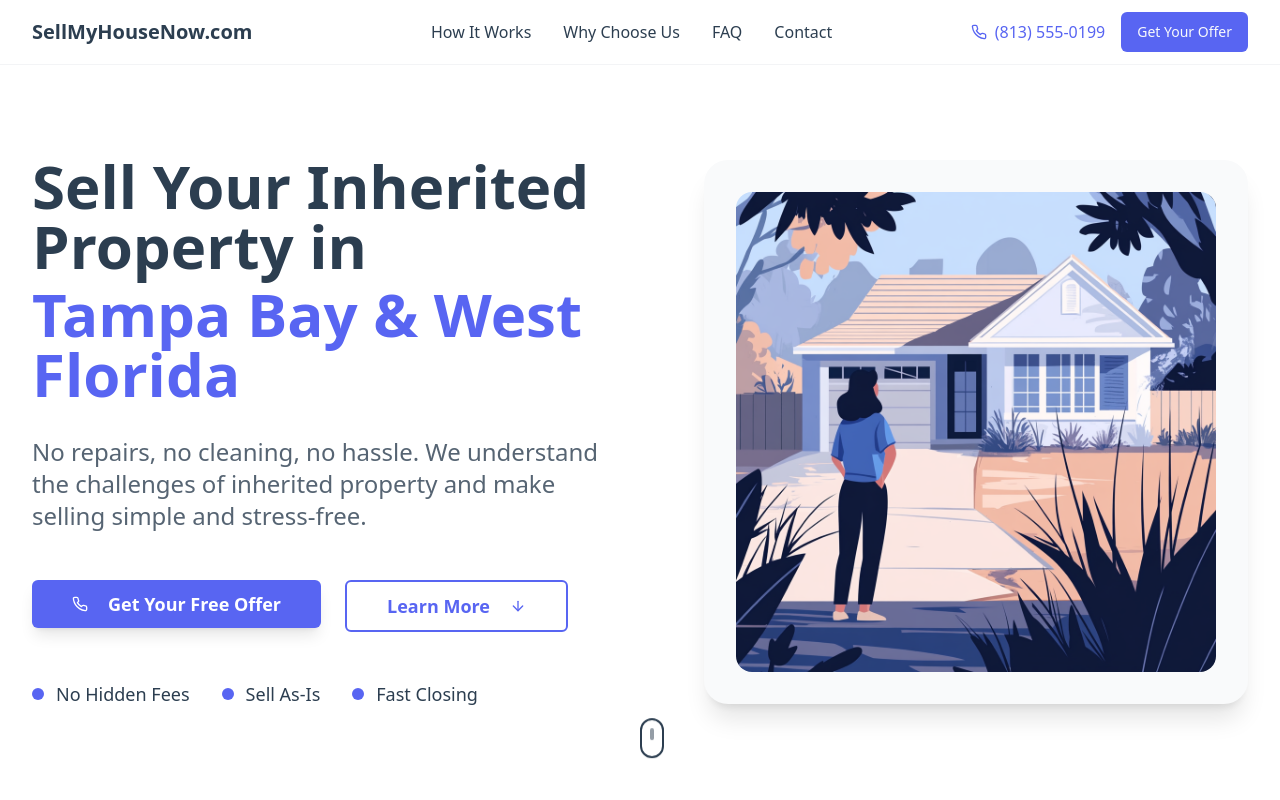
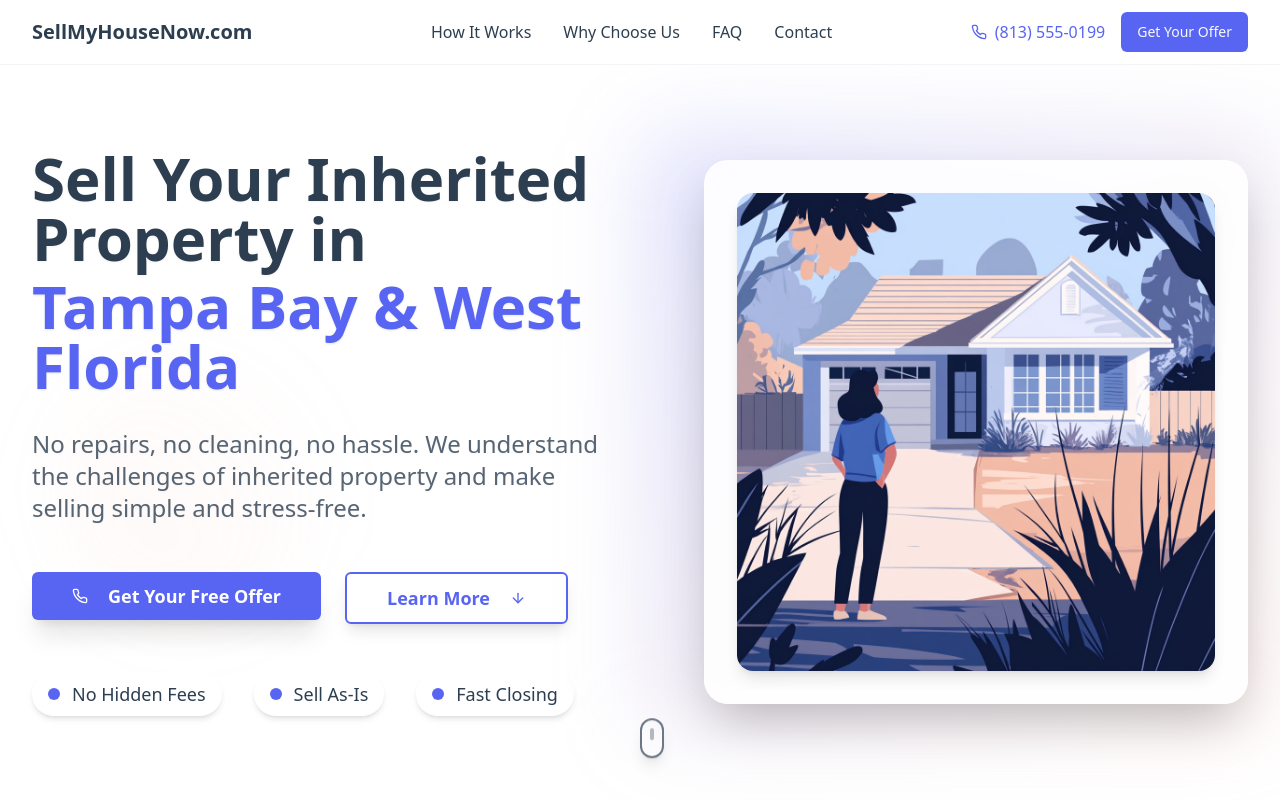
Before and after one commit to tlfla/gentle-home-solutions, a React (Vite) app: page / in a window 1280 px wide. Shown: the top 800 px of the page. Built offline with nearby package versions, Linux system fonts and the light colour scheme.

Commit message:
Fix: Implement hero section and background updates
- Remove `bg-white` from the main container in `Index.tsx`.
- Add a subtle gradient background to the hero section using brand colors.
- Implement floating geometric shapes, gentle animations, and soft shadows in the hero section.

```diff
--- a/src/components/Hero.tsx
+++ b/src/components/Hero.tsx
@@ -18,17 +18,35 @@ export const Hero = () => {
   };
 
   return (
-    <section className="relative min-h-screen flex items-center justify-center bg-white overflow-hidden pt-16">
+    <section className="relative min-h-screen flex items-center justify-center overflow-hidden pt-16 bg-gradient-to-br from-white via-[#5865F2]/8 to-[#F4B5A0]/12">
+      {/* Floating Geometric Shapes */}
+      <div className="absolute inset-0 overflow-hidden pointer-events-none">
+        {/* Large floating circle */}
+        <div className="absolute top-20 right-20 w-96 h-96 bg-gradient-to-br from-[#5865F2]/8 to-[#7B68EE]/6 rounded-full blur-3xl animate-pulse"></div>
+
+        {/* Medium floating shapes */}
+        <div className="absolute bottom-32 left-16 w-64 h-64 bg-gradient-to-tr from-[#F4B5A0]/10 to-[#E8DCC0]/8 rounded-full blur-2xl animate-bounce" style={{animationDuration: '6s'}}></div>
+
+        {/* Small accent shapes */}
+        <div className="absolute top-1/3 left-1/4 w-32 h-32 bg-[#5865F2]/12 rounded-full blur-xl animate-pulse" style={{animationDelay: '2s'}}></div>
+        <div className="absolute bottom-1/4 right-1/3 w-48 h-48 bg-[#7B68EE]/8 rounded-full blur-2xl animate-bounce" style={{animationDuration: '8s', animationDelay: '1s'}}></div>
+
+        {/* Subtle geometric patterns */}
+        <div className="absolute top-1/2 right-1/4 w-24 h-24 border border-[#5865F2]/20 rounded-lg rotate-45 animate-spin" style={{animationDuration: '20s'}}></div>
+        <div className="absolute bottom-1/3 left-1/3 w-16 h-16 border-2 border-[#F4B5A0]/25 rounded-full animate-ping" style={{animationDuration: '4s'}}></div>
+      </div>
+
+      {/* Main Content */}
       <div className="relative z-10 max-w-7xl mx-auto px-4 sm:px-6 lg:px-8 py-16">
         <div className="grid lg:grid-cols-2 gap-16 items-center">
           {/* Left Column - Content */}
           <div className="space-y-12 animate-fade-in">
             <div className="space-y-8">
-              <h1 className="text-4xl md:text-5xl lg:text-6xl font-bold text-[#2C3E50] leading-tight">
+              <h1 className="text-4xl md:text-5xl lg:text-6xl font-bold text-[#2C3E50] leading-tight drop-shadow-sm">
                 Sell Your Inherited Property in
-                <span className="text-[#5865F2] block mt-2">Tampa Bay & West Florida</span>
+                <span className="text-[#5865F2] block mt-2 drop-shadow-sm">Tampa Bay & West Florida</span>
               </h1>
-              <p className="text-xl md:text-2xl text-[#2C3E50] opacity-80 leading-relaxed">
+              <p className="text-xl md:text-2xl text-[#2C3E50] opacity-80 leading-relaxed drop-shadow-sm">
                 No repairs, no cleaning, no hassle. We understand the challenges of inherited property and make selling simple and stress-free.
               </p>
             </div>
@@ -37,7 +55,7 @@ export const Hero = () => {
               <Button
                 onClick={scrollToContact}
                 size="lg"
-                className="bg-[#5865F2] hover:bg-[#7B68EE] text-white px-10 py-6 text-lg font-semibold transition-all duration-300 hover:scale-105 shadow-lg"
+                className="bg-[#5865F2] hover:bg-[#7B68EE] text-white px-10 py-6 text-lg font-semibold transition-all duration-300 hover:scale-105 shadow-xl hover:shadow-2xl"
               >
                 <Phone className="w-5 h-5 mr-3" />
                 Get Your Free Offer
@@ -46,7 +64,7 @@ export const Hero = () => {
                 onClick={scrollToProcess}
                 variant="outline"
                 size="lg"
-                className="border-2 border-[#5865F2] text-[#5865F2] hover:bg-[#5865F2] hover:text-white px-10 py-6 text-lg font-semibold transition-all duration-300"
+                className="border-2 border-[#5865F2] text-[#5865F2] hover:bg-[#5865F2] hover:text-white px-10 py-6 text-lg font-semibold transition-all duration-300 bg-white/80 backdrop-blur-sm shadow-lg hover:shadow-xl"
               >
                 Learn More
                 <ArrowDown className="w-5 h-5 ml-3" />
@@ -54,15 +72,15 @@ export const Hero = () => {
             </div>
 
             <div className="flex flex-col sm:flex-row items-start sm:items-center space-y-4 sm:space-y-0 sm:space-x-8 text-[#2C3E50]">
-              <div className="flex items-center">
+              <div className="flex items-center bg-white/60 backdrop-blur-sm rounded-full px-4 py-2 shadow-md">
                 <div className="w-3 h-3 bg-[#5865F2] rounded-full mr-3"></div>
                 <span className="text-lg font-medium">No Hidden Fees</span>
               </div>
-              <div className="flex items-center">
+              <div className="flex items-center bg-white/60 backdrop-blur-sm rounded-full px-4 py-2 shadow-md">
                 <div className="w-3 h-3 bg-[#5865F2] rounded-full mr-3"></div>
                 <span className="text-lg font-medium">Sell As-Is</span>
               </div>
-              <div className="flex items-center">
+              <div className="flex items-center bg-white/60 backdrop-blur-sm rounded-full px-4 py-2 shadow-md">
                 <div className="w-3 h-3 bg-[#5865F2] rounded-full mr-3"></div>
                 <span className="text-lg font-medium">Fast Closing</span>
               </div>
@@ -71,21 +89,23 @@ export const Hero = () => {
 
           {/* Right Column - Illustration */}
           <div className="relative animate-scale-in lg:pl-8">
-            <div className="relative z-10 bg-gray-50 rounded-3xl p-8 shadow-xl">
+            <div className="relative z-10 bg-white/90 backdrop-blur-sm rounded-3xl p-8 shadow-2xl border border-white/50">
               <img
                 src="/lovable-uploads/07fce53f-5958-4d0f-9385-f596c136cbf5.png"
                 alt="Person contemplating inherited house - representing the emotional journey of inheriting property"
-                className="w-full h-auto rounded-2xl"
+                className="w-full h-auto rounded-2xl shadow-lg"
               />
             </div>
+            {/* Soft glow effect behind image */}
+            <div className="absolute inset-0 bg-gradient-to-br from-[#5865F2]/20 to-[#F4B5A0]/20 rounded-3xl blur-2xl transform scale-110"></div>
           </div>
         </div>
       </div>
 
       {/* Scroll Indicator */}
       <div className="absolute bottom-8 left-1/2 transform -translate-x-1/2 animate-bounce">
-        <div className="w-6 h-10 border-2 border-[#2C3E50] rounded-full flex justify-center">
-          <div className="w-1 h-3 bg-[#2C3E50] rounded-full mt-2 animate-pulse"></div>
+        <div className="w-6 h-10 border-2 border-[#2C3E50]/70 rounded-full flex justify-center bg-white/50 backdrop-blur-sm shadow-lg">
+          <div className="w-1 h-3 bg-[#2C3E50]/70 rounded-full mt-2 animate-pulse"></div>
         </div>
       </div>
     </section>
--- a/src/pages/Index.tsx
+++ b/src/pages/Index.tsx
@@ -9,7 +9,7 @@ import { Navigation } from "@/components/Navigation";
 
 const Index = () => {
   return (
-    <div className="min-h-screen bg-white">
+    <div className="min-h-screen">
       <Navigation />
       <Hero />
       <Process />
--- a/tailwind.config.ts
+++ b/tailwind.config.ts
@@ -1,3 +1,4 @@
+
 import type { Config } from "tailwindcss";
 
 export default {
@@ -84,11 +85,33 @@ export default {
 					to: {
 						height: '0'
 					}
+				},
+				'fade-in': {
+					'0%': {
+						opacity: '0',
+						transform: 'translateY(20px)'
+					},
+					'100%': {
+						opacity: '1',
+						transform: 'translateY(0)'
+					}
+				},
+				'scale-in': {
+					'0%': {
+						opacity: '0',
+						transform: 'scale(0.95)'
+					},
+					'100%': {
+						opacity: '1',
+						transform: 'scale(1)'
+					}
 				}
 			},
 			animation: {
 				'accordion-down': 'accordion-down 0.2s ease-out',
-				'accordion-up': 'accordion-up 0.2s ease-out'
+				'accordion-up': 'accordion-up 0.2s ease-out',
+				'fade-in': 'fade-in 0.8s ease-out',
+				'scale-in': 'scale-in 0.8s ease-out'
 			}
 		}
 	},
```
